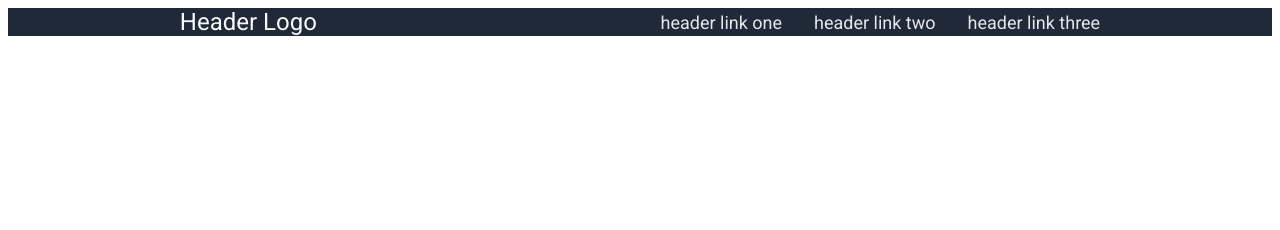
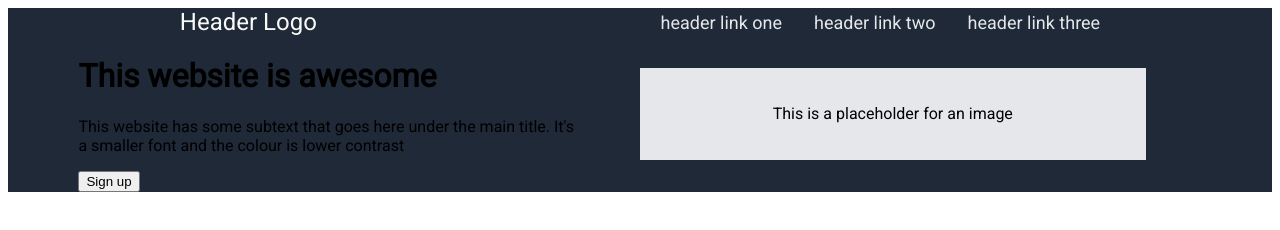
Before and after one commit to slothmindmastery/landing-page, a plain HTML site: page index.html in a window 1280 px wide. Drawn offline with Linux system fonts and the light colour scheme.

Commit message:
Add main structure of hero container
- add hero heading, text and button
- add hero image placeholder
- set flex-basis to 40% to get approximate alignment
- still need to sort out alignment of Header Logo with hero heading and text
- also need to sort out alignment of menu with image placeholder

```diff
--- a/index.html
+++ b/index.html
@@ -21,6 +21,15 @@
     </div>
     <!-- HERO -->
     <div class="hero">
+      <div class="hero-info">
+        <h1>This website is awesome</h1>
+        <p>This website has some subtext that goes here under the main title. It's a smaller font and the colour is lower contrast</p>
+        <button class="sign-up">Sign up</button>
+      </div>
+      <div class="hero-image">
+        This is a placeholder for an image
+      </div>
+
 
     </div>
     <!-- RANDOM INFORMATION -->
--- a/style.css
+++ b/style.css
@@ -12,6 +12,8 @@ font-family: 'Roboto', sans-serif;
 }
 
 .hero {
+  display: flex;
+  justify-content: center;
   background-color: #1F2937;
 }
 
@@ -57,3 +59,16 @@ a {
   font-size: 18px;
   color: #E5E7EB;
 }
+
+.hero-info {
+  flex-basis: 40%;
+}
+
+.hero-image {
+  display: flex;
+  flex-basis: 40%;
+  justify-content: center;
+  align-items: center;
+  background-color: #E5E7EB;
+  margin: 32px 56px;
+}
```
